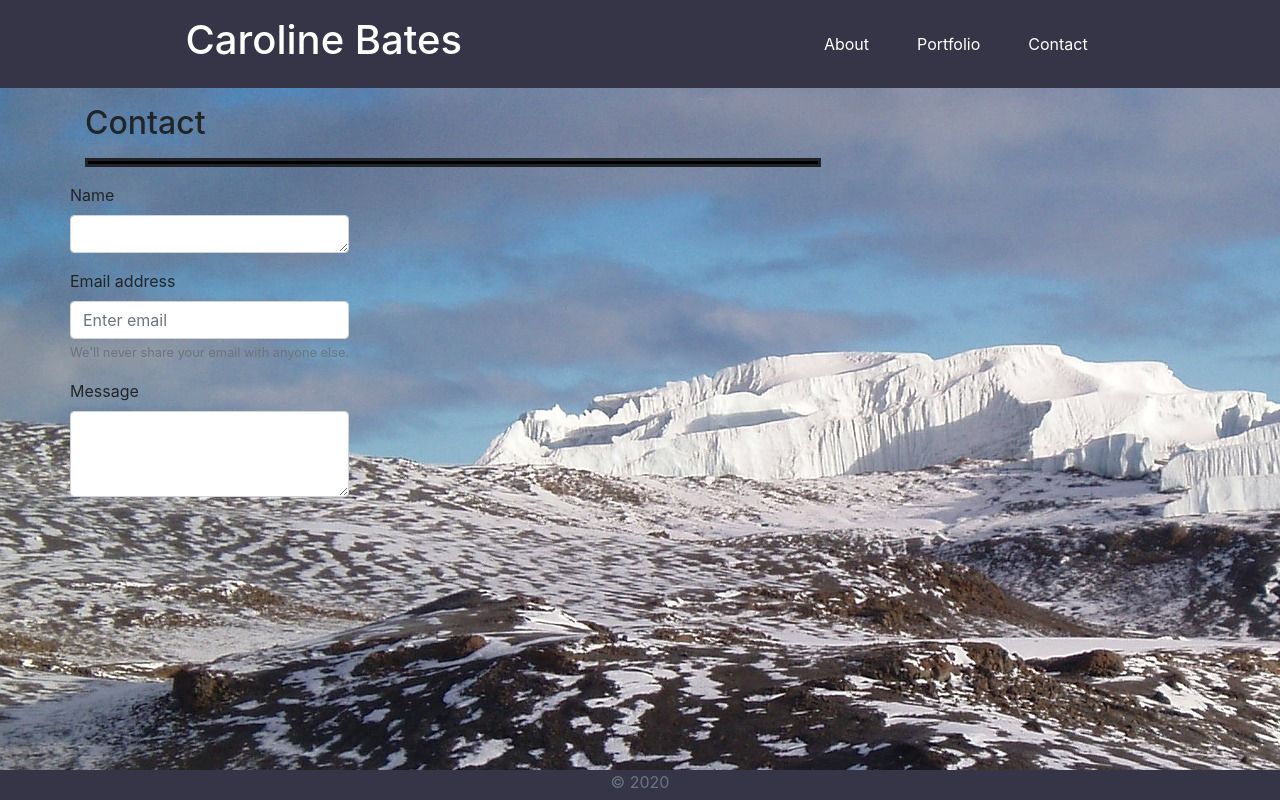
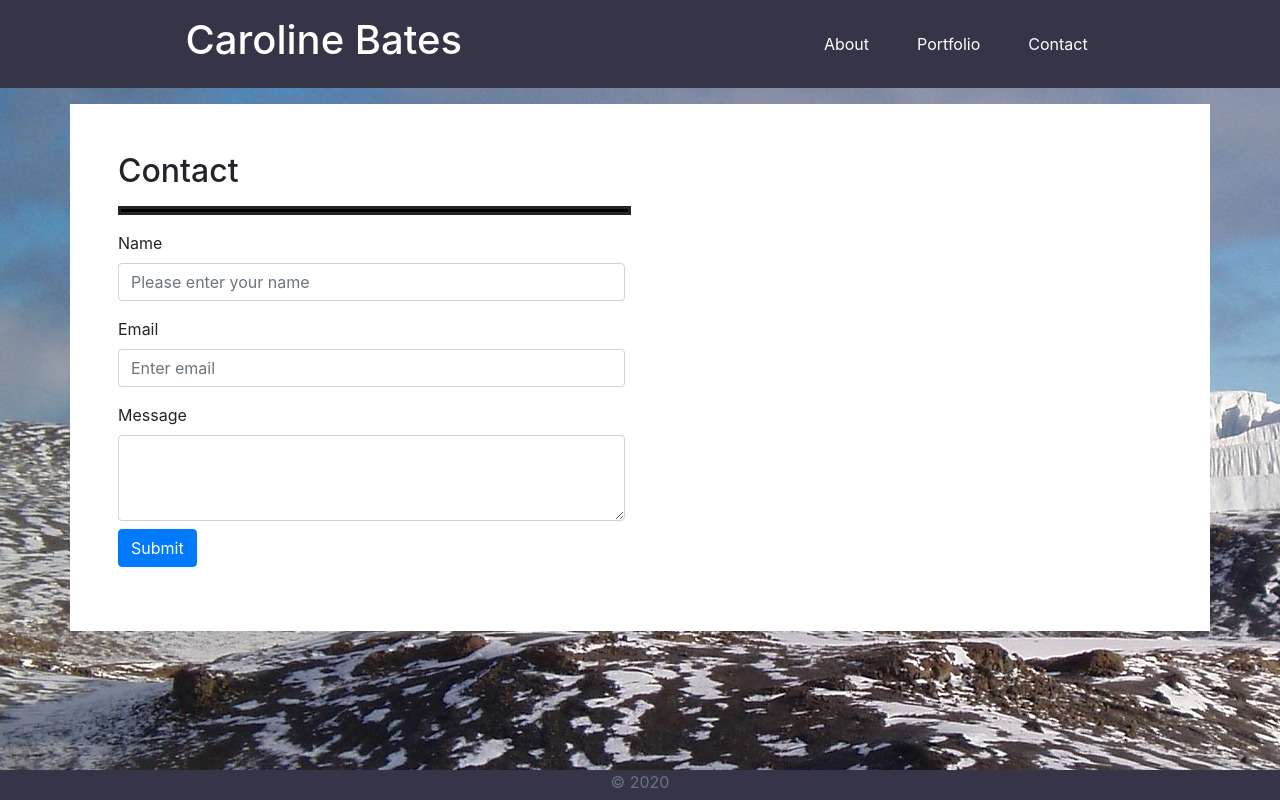
Before and after one commit to CazB67/responsive-portfolio, a plain HTML site: page contact.html in a window 1280 px wide. Drawn offline with nearby package versions, Linux system fonts and the light colour scheme.

Commit message:
contact.html form updated with more suitable class for name and a submit button

```diff
--- a/contact.html
+++ b/contact.html
@@ -34,33 +34,34 @@
       </div>
     </nav>
 
-    <div class="container mt-3">
+    <div class="container mt-3 p-5 color">
         <div class="row">
-            <div class="col-md-8">
+            <div class="col-md-6">
                 <h2>Contact</h2>
                 <hr>
             </div>
-            <div class="col-md-4"></div>
-        <div class="row">
-            <div class="col-md-12">
+            <div class="col-md-6"></div>
+            <div class="col-md-6">
                 <form>
                     <div class="form-group">
                         <label for="Name">Name</label>
-                        <textarea class="form-control" id="exampleFormControlTextarea1" rows="1"></textarea>
+                        <input id="form_name" type="text" name="name" class="form-control" placeholder="Please enter your name" required="required" data-error="Name is required.">
+                        <div class="help-block with-errors"></div>
                       </div>
                     <div class="form-group">
-                        <label for="exampleInputEmail1">Email address</label>
+                        <label for="exampleInputEmail1">Email</label>
                         <input type="email" class="form-control" id="exampleInputEmail1" aria-describedby="emailHelp" placeholder="Enter email">
-                        <small id="emailHelp" class="form-text text-muted">We'll never share your email with anyone else.</small>
+
                     </div>
                     <div class="form-group">
                         <label for="Message">Message</label>
                         <textarea class="form-control" id="exampleFormControlTextarea1" rows="3"></textarea>
+                        <input class="btn btn-primary mt-2" type="submit" value="Submit">
                       </div>
                     </div>
                   </form>
+        </div>
             </div>
-        </div>
         </div>
     </div>
 
--- a/css/style.css
+++ b/css/style.css
@@ -38,3 +38,7 @@ body {
      color: #ffffff;
      text-align: center;
  }
+
+ .color {
+     background-color: #ffffff;
+ }
```
